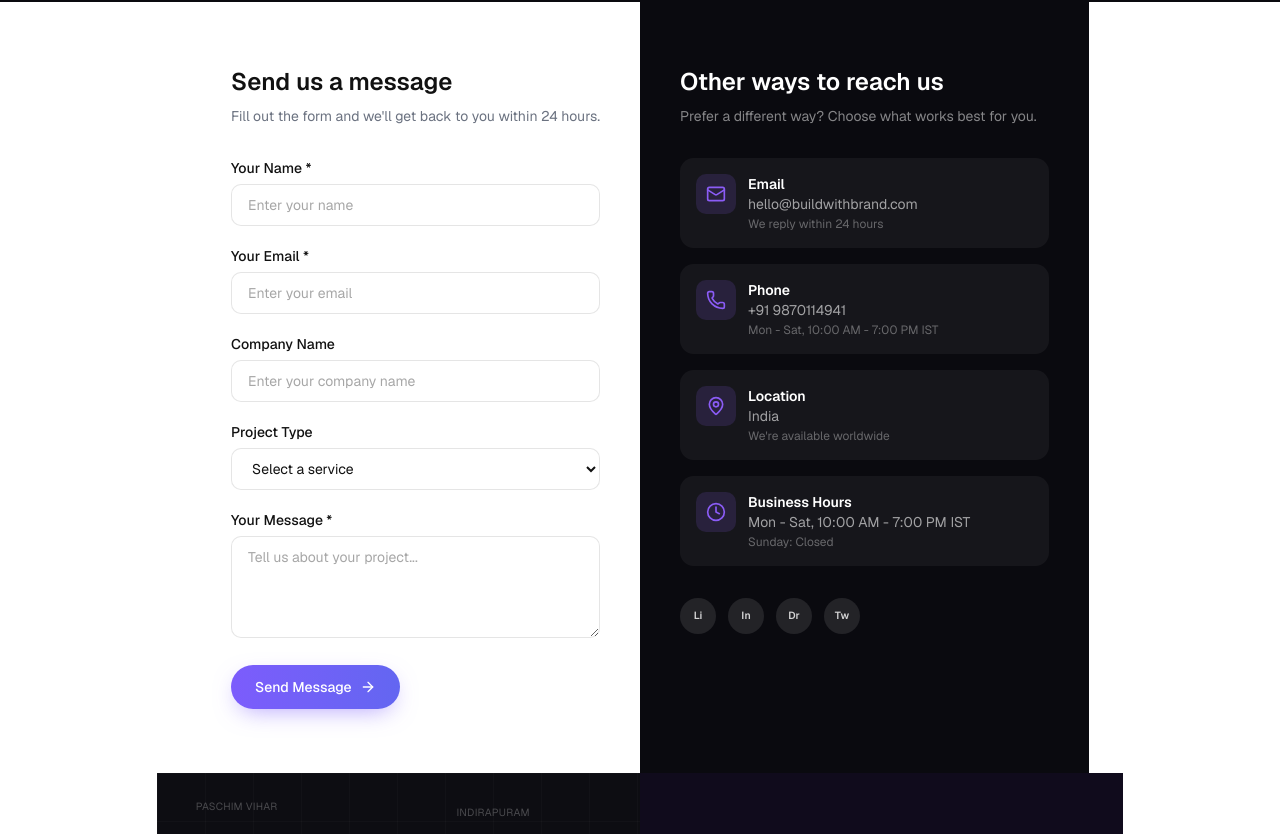
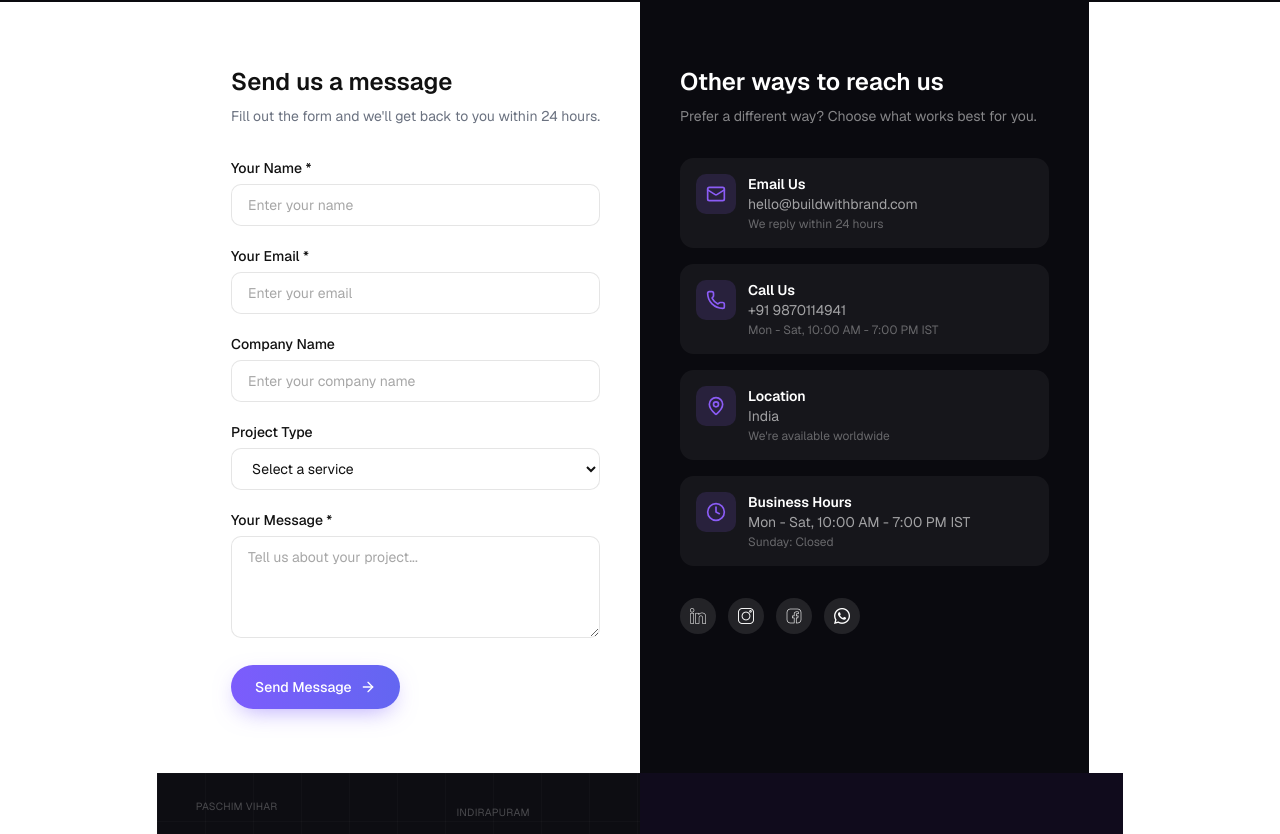
Before and after one commit to rawat-nikhil/build-with-brand, a Next.js app: page /contact in a window 1280 px wide. Shown: the part 495-1329 px from the top of the page. Built offline with nearby package versions, Linux system fonts and the light colour scheme.

Commit message:
refinement: reusuable constant

```diff
--- a/src/app/contact/page.tsx
+++ b/src/app/contact/page.tsx
@@ -1,5 +1,5 @@
 import type { Metadata } from "next";
-import { Clock, Mail, MapPin, Phone } from "lucide-react";
+import Image from "next/image";
 
 import { Hero } from "@/components/marketing/hero";
 import { CtaButton } from "@/components/marketing/cta-button";
@@ -8,6 +8,8 @@ import { ContactMethodCard } from "@/components/marketing/contact-method-card";
 import { MapPlaceholder } from "@/components/marketing/map-placeholder";
 import { FloatingPaperPlane } from "@/components/decor/floating-paper-plane";
 import { FloatingSphere } from "@/components/decor/floating-sphere";
+import { contacts } from "@/lib/contacts";
+import { socials } from "@/lib/socials";
 
 export const metadata: Metadata = {
   title: "Contact — Build With Brand",
@@ -15,38 +17,8 @@ export const metadata: Metadata = {
     "Have a project in mind or just want to say hi? We'd love to hear from you.",
 };
 
-const quickContacts = [
-  { icon: Mail, label: "Email Us", value: "hello@buildwithbrand.com" },
-  { icon: Phone, label: "Call Us", value: "+91 9870114941" },
-  { icon: MapPin, label: "Location", value: "India" },
-];
-
-const otherWays = [
-  {
-    icon: Mail,
-    label: "Email",
-    value: "hello@buildwithbrand.com",
-    sub: "We reply within 24 hours",
-  },
-  {
-    icon: Phone,
-    label: "Phone",
-    value: "+91 9870114941",
-    sub: "Mon - Sat, 10:00 AM - 7:00 PM IST",
-  },
-  {
-    icon: MapPin,
-    label: "Location",
-    value: "India",
-    sub: "We're available worldwide",
-  },
-  {
-    icon: Clock,
-    label: "Business Hours",
-    value: "Mon - Sat, 10:00 AM - 7:00 PM IST",
-    sub: "Sunday: Closed",
-  },
-];
+const quickContacts = [contacts.email, contacts.phone, contacts.location];
+const otherWays = Object.values(contacts);
 
 export default function ContactPage() {
   return (
@@ -125,16 +97,24 @@ export default function ContactPage() {
             </div>
 
             <div className="mt-8 flex gap-3">
-              {["LinkedIn", "Instagram", "Dribbble", "Twitter"].map(
-                (social) => (
-                  <span
-                    key={social}
-                    className="flex size-9 items-center justify-center rounded-full bg-white/10 text-[0.65rem] font-semibold text-white/80"
-                  >
-                    {social.slice(0, 2)}
-                  </span>
-                ),
-              )}
+              {socials.map((social) => (
+                <a
+                  key={social.label}
+                  href={social.href}
+                  target="_blank"
+                  rel="noreferrer"
+                  aria-label={social.label}
+                  className="flex size-9 items-center justify-center rounded-full bg-white/10 transition-colors hover:bg-white/20"
+                >
+                  <Image
+                    src={social.icon}
+                    alt={social.label}
+                    width={20}
+                    height={20}
+                    className="size-4 object-contain brightness-0 invert"
+                  />
+                </a>
+              ))}
             </div>
           </div>
         </div>
--- a/src/components/marketing/footer.tsx
+++ b/src/components/marketing/footer.tsx
@@ -1,9 +1,9 @@
 import Image from "next/image";
 import Link from "next/link";
-import { Mail, Phone, MapPin } from "lucide-react";
 
 import { services } from "@/lib/services";
 import { socials } from "@/lib/socials";
+import { contacts } from "@/lib/contacts";
 
 const quickLinks = [
   { label: "Home", href: "/" },
@@ -86,18 +86,12 @@ export function Footer() {
         <div>
           <h3 className="text-sm font-semibold text-white">Contact</h3>
           <ul className="mt-4 flex flex-col gap-3 text-sm">
-            <li className="flex items-center gap-2">
-              <Mail className="size-4 text-brand-violet" />
-              hello@buildwithbrand.com
-            </li>
-            <li className="flex items-center gap-2">
-              <Phone className="size-4 text-brand-violet" />
-              +91 9870114941
-            </li>
-            <li className="flex items-center gap-2">
-              <MapPin className="size-4 text-brand-violet" />
-              India
-            </li>
+            {[contacts.email, contacts.phone, contacts.location].map((item) => (
+              <li key={item.label} className="flex items-center gap-2">
+                <item.icon className="size-4 text-brand-violet" />
+                {item.value}
+              </li>
+            ))}
           </ul>
         </div>
       </div>
--- /dev/null
+++ b/src/lib/contacts.ts
@@ -0,0 +1,35 @@
+import { Clock, Mail, MapPin, Phone, type LucideIcon } from "lucide-react";
+
+export type ContactMethod = {
+  icon: LucideIcon;
+  label: string;
+  value: string;
+  sub?: string;
+};
+
+export const contacts = {
+  email: {
+    icon: Mail,
+    label: "Email Us",
+    value: "hello@buildwithbrand.com",
+    sub: "We reply within 24 hours",
+  },
+  phone: {
+    icon: Phone,
+    label: "Call Us",
+    value: "+91 9870114941",
+    sub: "Mon - Sat, 10:00 AM - 7:00 PM IST",
+  },
+  location: {
+    icon: MapPin,
+    label: "Location",
+    value: "India",
+    sub: "We're available worldwide",
+  },
+  hours: {
+    icon: Clock,
+    label: "Business Hours",
+    value: "Mon - Sat, 10:00 AM - 7:00 PM IST",
+    sub: "Sunday: Closed",
+  },
+} satisfies Record<string, ContactMethod>;
```
